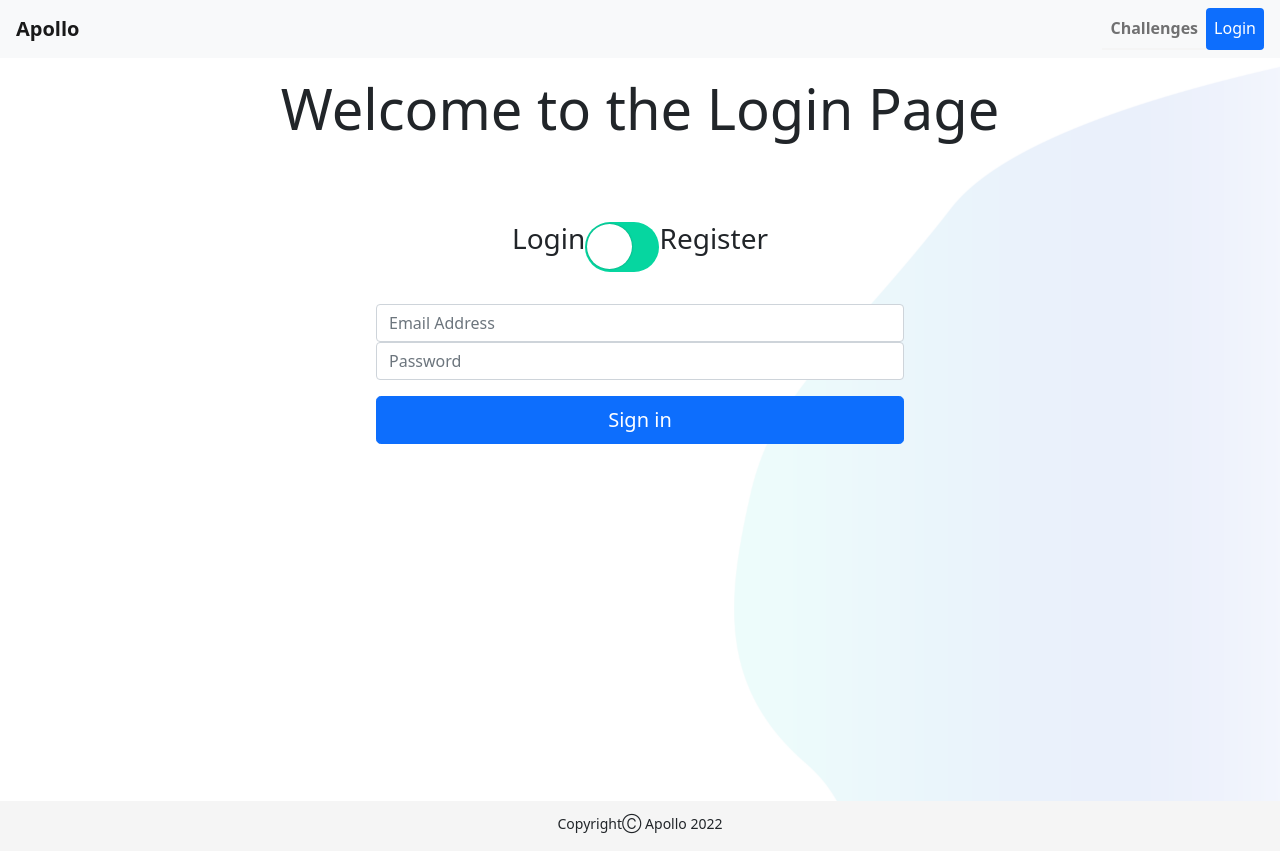
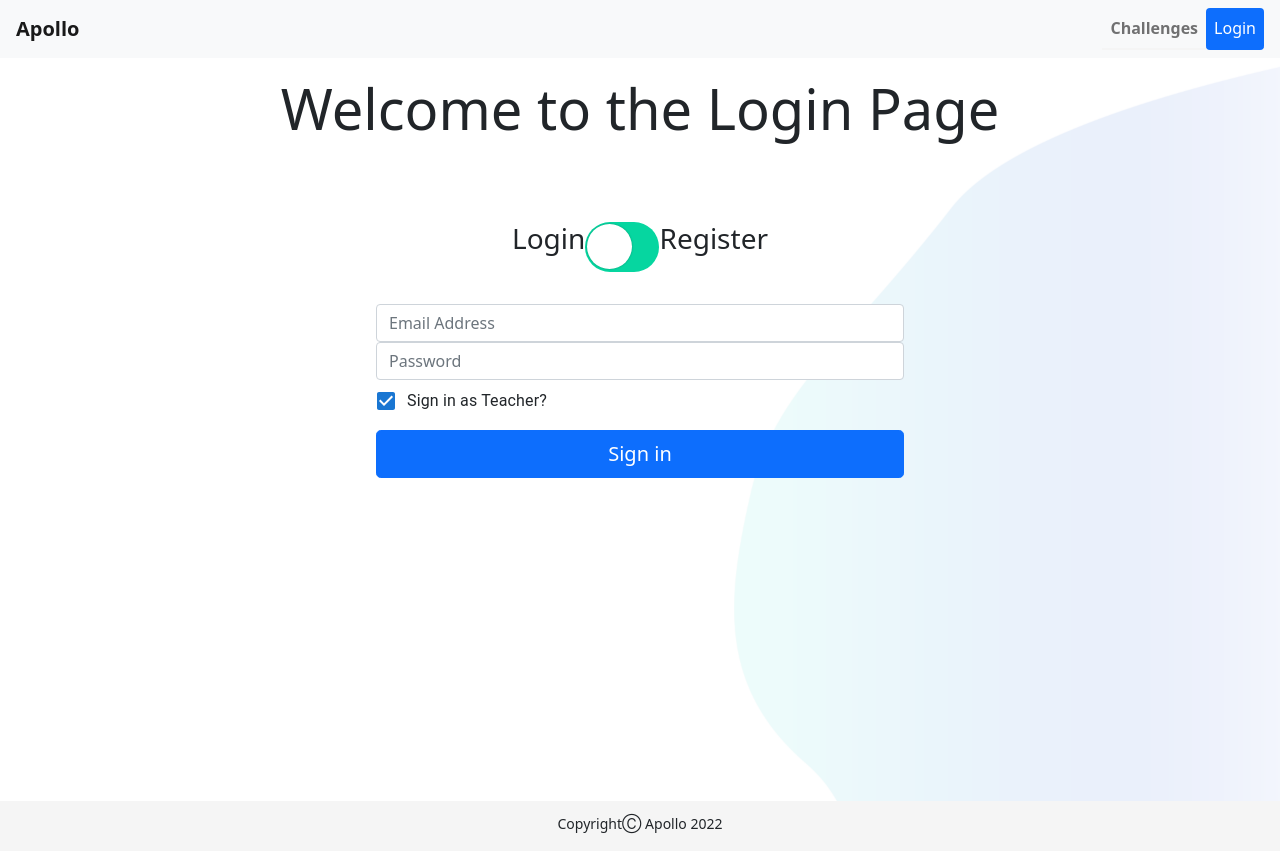
Before and after one commit to B2B-Music-Lesson/Frontend, a React (Create React App) app: page /login in a window 1280 px wide. Both pictures are taken after a click on the label 622 px from the left and 247 px from the top of the page. Built offline with nearby package versions, Linux system fonts and the light colour scheme.

Commit message:
added sign in as teacher/student

```diff
--- a/src/components/Login.jsx
+++ b/src/components/Login.jsx
@@ -1,9 +1,12 @@
 import React from "react";
 
 import { getUser } from "../network/ServerFacde";
+import FormGroup from '@mui/material/FormGroup';
+import FormControlLabel from '@mui/material/FormControlLabel';
+import Checkbox from '@mui/material/Checkbox';
 
 
-const Login = ({user, password, setUserName, setPassword}) => {
+const Login = ({user, password, setUserName, setPassword, is_teacher, handleOnChange}) => {
     return (
         <div class="col-sm login-form">
               <label for="inputEmail" class="sr-only">
@@ -30,10 +33,15 @@ const Login = ({user, password, setUserName, setPassword}) => {
                 required=""
                 onChange={(e) => setPassword(e.target.value)}
               />
-              <div class="checkbox mb-3"></div>
+               <FormGroup>
+                <FormControlLabel control={<Checkbox defaultChecked />}
+                  checked={is_teacher}
+                  onChange={handleOnChange}
+                  label="Sign in as Teacher?" />
+              </FormGroup>
               <button
                 class="btn btn-lg btn-primary btn-block"
-                onClick={() => getUser(user, password)}
+                onClick={() => getUser(user, password, is_teacher)}
               >
                 Sign in
               </button>{" "}
```
